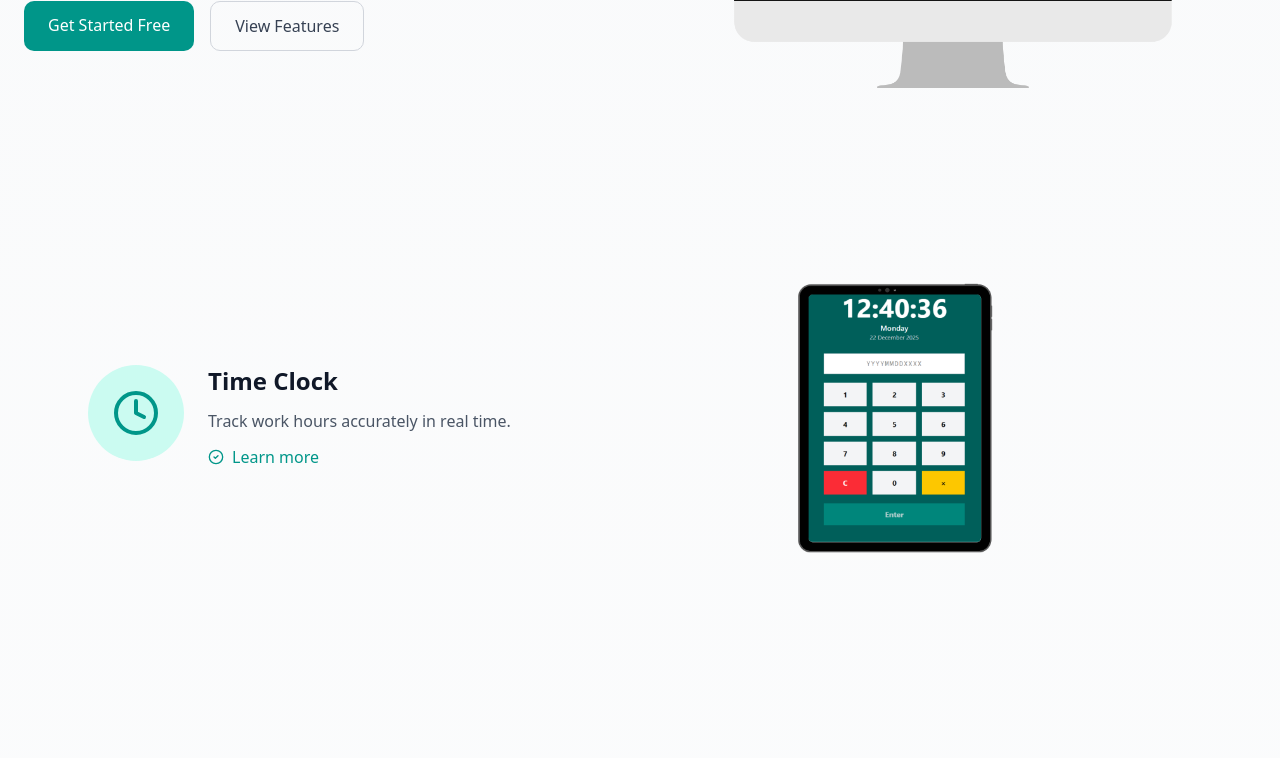
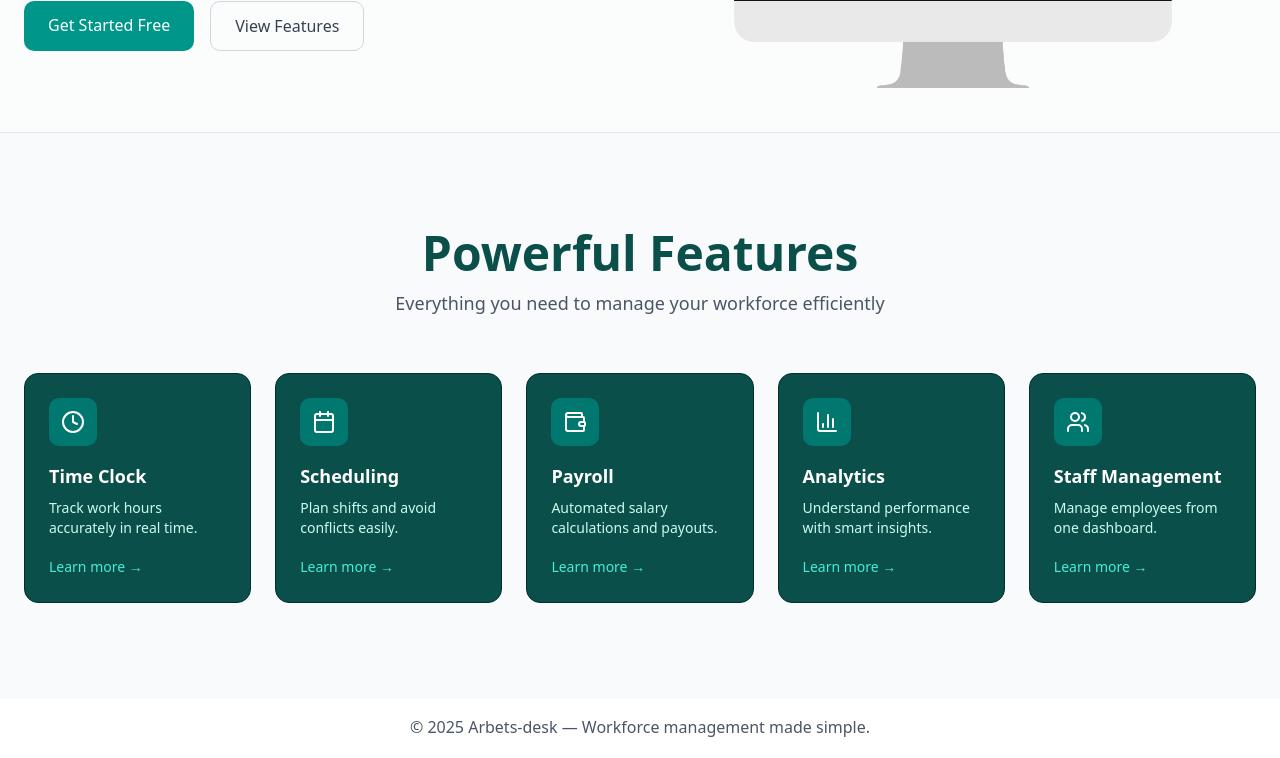
Before and after one commit to raselrzl/arbetsdesk, a Next.js app: page / in a window 1280 px wide. Shown: the part 400-1158 px from the top of the page. Built offline with nearby package versions, Linux system fonts and the light colour scheme; no server answers.

Commit message:
only employee have access to his employee page

```diff
--- a/app/(mainpage)/page.tsx
+++ b/app/(mainpage)/page.tsx
@@ -10,6 +10,7 @@ import {
   Users,
   Wallet,
 } from "lucide-react";
+import { FeaturesSection } from "../components/FearuresSection";
 
 const features = [
   {
@@ -108,78 +109,10 @@ export default function HomePage() {
         </div>
       </section>
 
-    <section className="max-w-6xl mx-auto px-6 py-24 space-y-24">
-  {features.map(({ title, desc, icon: Icon, image, href }, idx) => (
-    <div
-      key={title}
-      className={`flex flex-col md:flex-row items-center gap-8 ${
-        idx % 2 !== 0 ? "md:flex-row-reverse" : ""
-      }`}
-    >
-      {/* LEFT: Icon + Text */}
-      <div className="flex-1 flex items-start gap-6">
-        <div className="shrink-0 w-24 h-24 bg-teal-100 rounded-full flex items-center justify-center text-teal-600">
-          <Icon className="w-12 h-12" />
-        </div>
-
-        <div className="max-w-md">
-          <h3 className="text-2xl font-semibold text-gray-900 mb-3">
-            {title}
-          </h3>
-          <p className="text-gray-600 mb-3">{desc}</p>
-
-          <Link
-            href={href}
-            className="inline-flex items-center gap-2 text-teal-600 font-medium hover:underline"
-          >
-            <CheckCircle2 className="w-4 h-4" />
-            Learn more
-          </Link>
-        </div>
-      </div>
-
-      {/* RIGHT: Image (bigger & closer) */}
-      <div className="flex-[1.2] w-full">
-        <div className="relative w-full h-80 md:h-[380px] rounded-xl overflow-hidden">
-          <Image
-            src={image}
-            alt={`${title} preview`}
-            fill
-            className="object-contain"
-          />
-        </div>
-      </div>
-    </div>
-  ))}
-</section>
-
-
-      {/* ================= ROLES ================= */}
-      <section className="bg-teal-50 py-24">
-        <div className="max-w-6xl mx-auto px-6 space-y-24">
-          {roles.map((role, idx) => (
-            <div
-              key={role.title}
-              className={`flex flex-col md:flex-row items-center gap-12 ${
-                idx % 2 !== 0 ? "md:flex-row-reverse" : ""
-              }`}
-            >
-              <div className="flex-1 text-center md:text-left">
-                <h3 className="text-2xl font-semibold text-teal-700 mb-3">
-                  {role.title}
-                </h3>
-                <p className="text-gray-600">{role.text}</p>
-              </div>
-              <div className="flex-1">
-                <div className="w-full h-48 bg-teal-100 rounded-xl" />
-              </div>
-            </div>
-          ))}
-        </div>
-      </section>
+   <FeaturesSection />
 
       {/* ================= FOOTER ================= */}
-      <footer className="py-10 text-center text-gray-600">
+      <footer className="py-4 text-center text-gray-600">
         <p>
           © {new Date().getFullYear()} Arbets-desk — Workforce management made
           simple.
--- /dev/null
+++ b/app/components/FearuresSection.tsx
@@ -0,0 +1,113 @@
+"use client";
+
+import { motion } from "framer-motion";
+import Link from "next/link";
+import {
+  Clock,
+  Calendar,
+  Wallet,
+  BarChart3,
+  Users,
+} from "lucide-react";
+
+const features = [
+  {
+    title: "Time Clock",
+    desc: "Track work hours accurately in real time.",
+    icon: Clock,
+    href: "/features/time-clock",
+  },
+  {
+    title: "Scheduling",
+    desc: "Plan shifts and avoid conflicts easily.",
+    icon: Calendar,
+    href: "/features/schedule",
+  },
+  {
+    title: "Payroll",
+    desc: "Automated salary calculations and payouts.",
+    icon: Wallet,
+    href: "/features/payroll",
+  },
+  {
+    title: "Analytics",
+    desc: "Understand performance with smart insights.",
+    icon: BarChart3,
+    href: "/features/analytics",
+  },
+  {
+    title: "Staff Management",
+    desc: "Manage employees from one dashboard.",
+    icon: Users,
+    href: "/features/staff",
+  },
+];
+
+export function FeaturesSection() {
+  return (
+    <section className="py-24 bg-[#f9fafb] border-t">
+      <div className="max-w-7xl mx-auto px-6 text-center">
+        {/* Heading */}
+        <motion.h2
+          initial={{ opacity: 0, y: -20 }}
+          whileInView={{ opacity: 1, y: 0 }}
+          viewport={{ once: false, amount: 0.2 }}
+          transition={{ duration: 0.6 }}
+          className="text-3xl md:text-5xl font-extrabold text-teal-900"
+        >
+          Powerful Features
+        </motion.h2>
+
+        <motion.p
+          initial={{ opacity: 0 }}
+          whileInView={{ opacity: 1 }}
+          transition={{ delay: 0.2, duration: 0.6 }}
+          className="text-lg text-gray-600 mt-3 mb-14"
+        >
+          Everything you need to manage your workforce efficiently
+        </motion.p>
+
+        {/* Grid */}
+        <motion.div
+          className="grid grid-cols-1 sm:grid-cols-2 md:grid-cols-3 lg:grid-cols-5 gap-6"
+          initial="hidden"
+          whileInView="visible"
+          viewport={{ once: false, amount: 0.2 }}
+          transition={{ staggerChildren: 0.1 }}
+        >
+          {features.map((feature, idx) => {
+            const Icon = feature.icon;
+            return (
+              <motion.div
+                key={feature.title}
+                initial={{ opacity: 0, y: 20 }}
+                whileInView={{ opacity: 1, y: 0 }}
+                transition={{ duration: 0.5, delay: idx * 0.05 }}
+                className="bg-teal-900 border border-teal-950 rounded-xl p-6 text-left hover:shadow-xl transition"
+              >
+                <div className="w-12 h-12 mb-4 rounded-lg bg-teal-700 flex items-center justify-center text-white">
+                  <Icon className="w-6 h-6" />
+                </div>
+
+                <h3 className="text-lg font-semibold text-white mb-2">
+                  {feature.title}
+                </h3>
+
+                <p className="text-sm text-teal-100 mb-4">
+                  {feature.desc}
+                </p>
+
+                <Link
+                  href={feature.href}
+                  className="text-sm font-medium text-teal-300 hover:text-white transition"
+                >
+                  Learn more →
+                </Link>
+              </motion.div>
+            );
+          })}
+        </motion.div>
+      </div>
+    </section>
+  );
+}
--- a/package.json
+++ b/package.json
@@ -23,6 +23,7 @@
     "clsx": "^2.1.1",
     "date-fns": "^4.1.0",
     "dotenv": "^17.2.3",
+    "framer-motion": "^12.23.26",
     "lucide-react": "^0.559.0",
     "next": "16.0.8",
     "pg": "^8.16.3",
```
Also changed, not shown: 1 other file (tests, documents, lock files or other folders).
